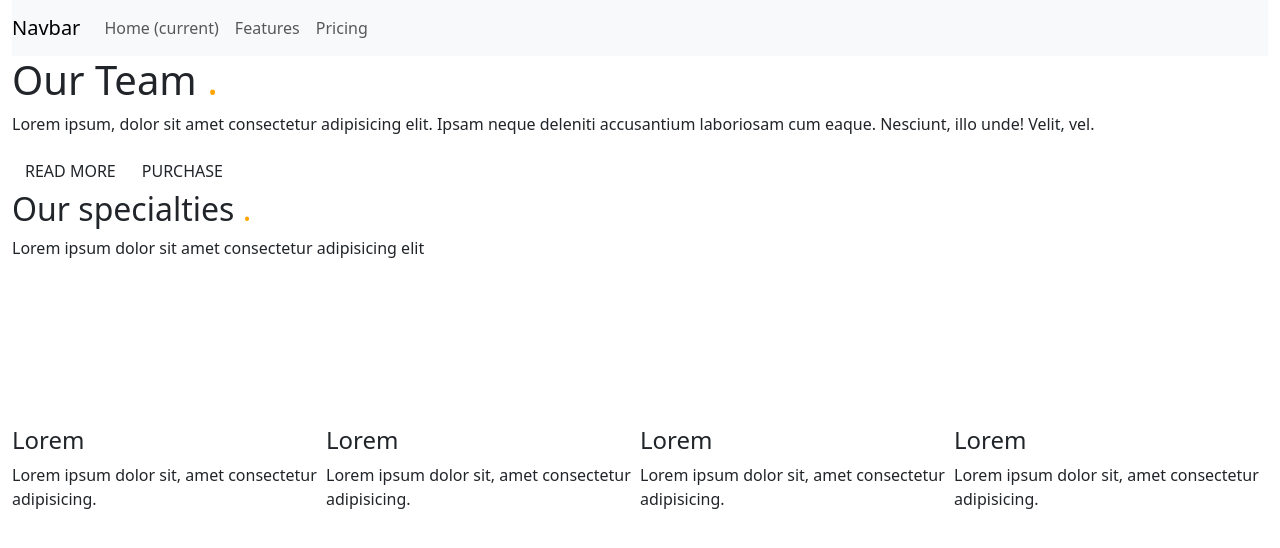
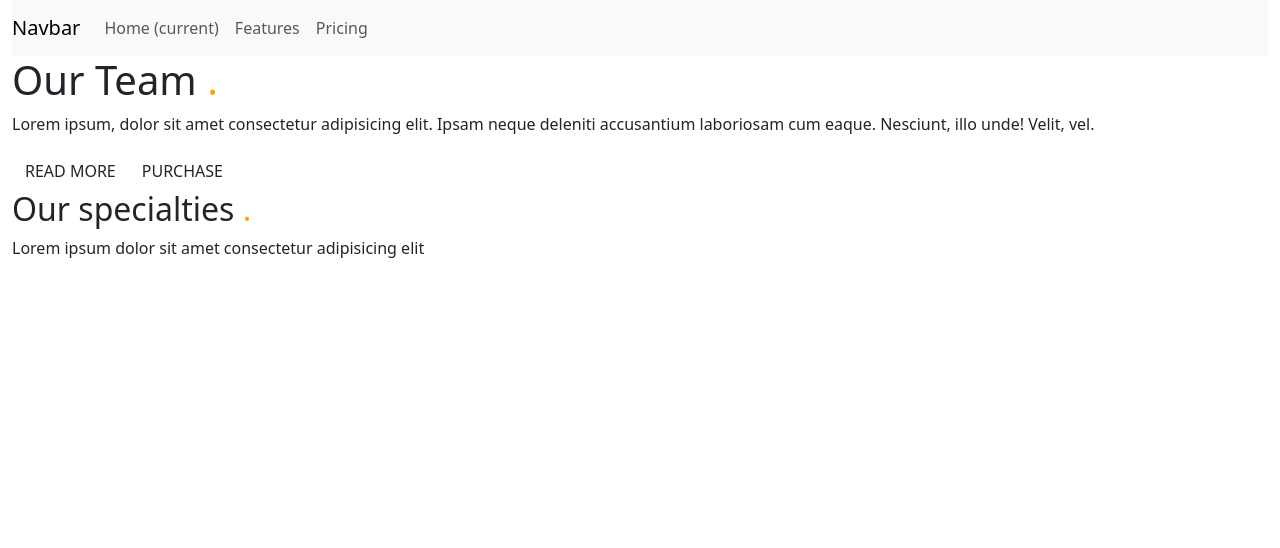
Before and after one commit to AndreaCoggio94/proj-html-vuejs, a Vue app: page / in a window 1280 px wide. Shown: the top 548 px of the page. Built offline with nearby package versions, Linux system fonts and the light colour scheme.

Commit message:
added a card for the specialties in Header

```diff
--- a/src/components/AppHeader.vue
+++ b/src/components/AppHeader.vue
@@ -1,5 +1,6 @@
 <script>
 import NavBar from "./NavBar.vue";
+import HeaderCard from "./HeaderCard.vue";
 
 export default {
   data() {
@@ -7,6 +8,7 @@ export default {
   },
   components: {
     NavBar,
+    HeaderCard,
   },
 };
 </script>
@@ -37,26 +39,7 @@ export default {
       <h2>Our specialties <span class="dot">.</span></h2>
       <p>Lorem ipsum dolor sit amet consectetur adipisicing elit</p>
       <div class="d-flex">
-        <div class="element">
-          <svg></svg>
-          <h4>Lorem</h4>
-          <p>Lorem ipsum dolor sit, amet consectetur adipisicing.</p>
-        </div>
-        <div class="element">
-          <svg></svg>
-          <h4>Lorem</h4>
-          <p>Lorem ipsum dolor sit, amet consectetur adipisicing.</p>
-        </div>
-        <div class="element">
-          <svg></svg>
-          <h4>Lorem</h4>
-          <p>Lorem ipsum dolor sit, amet consectetur adipisicing.</p>
-        </div>
-        <div class="element">
-          <svg></svg>
-          <h4>Lorem</h4>
-          <p>Lorem ipsum dolor sit, amet consectetur adipisicing.</p>
-        </div>
+        <HeaderCard />
       </div>
     </div>
   </div>
--- /dev/null
+++ b/src/components/HeaderCard.vue
@@ -0,0 +1,16 @@
+<script>
+export default {
+  data() {
+    return {};
+  },
+  props: {
+    svg: String,
+    title: String,
+    cont: String,
+  },
+};
+</script>
+
+<template></template>
+
+<style lang="scss" scoped></style>
```
